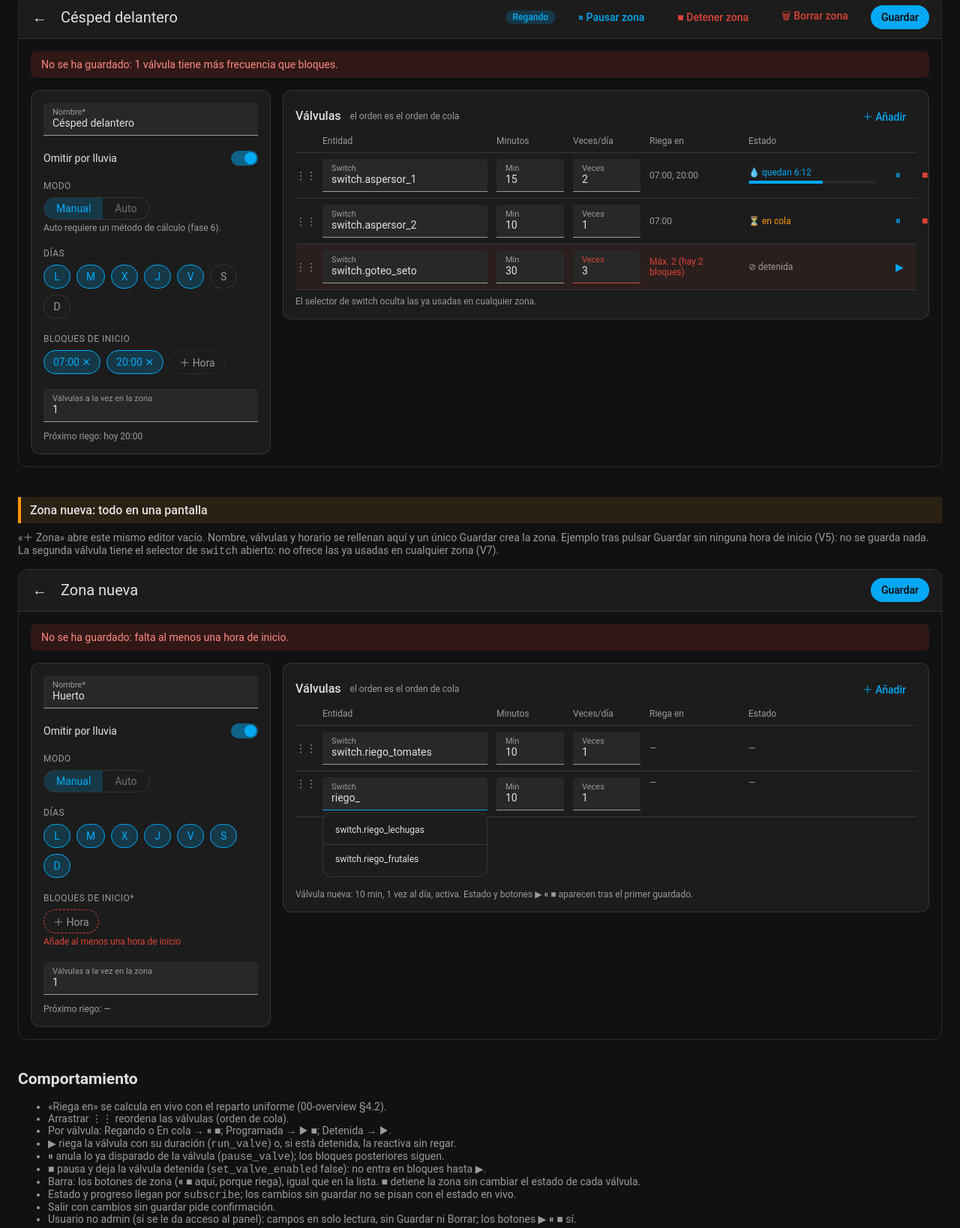
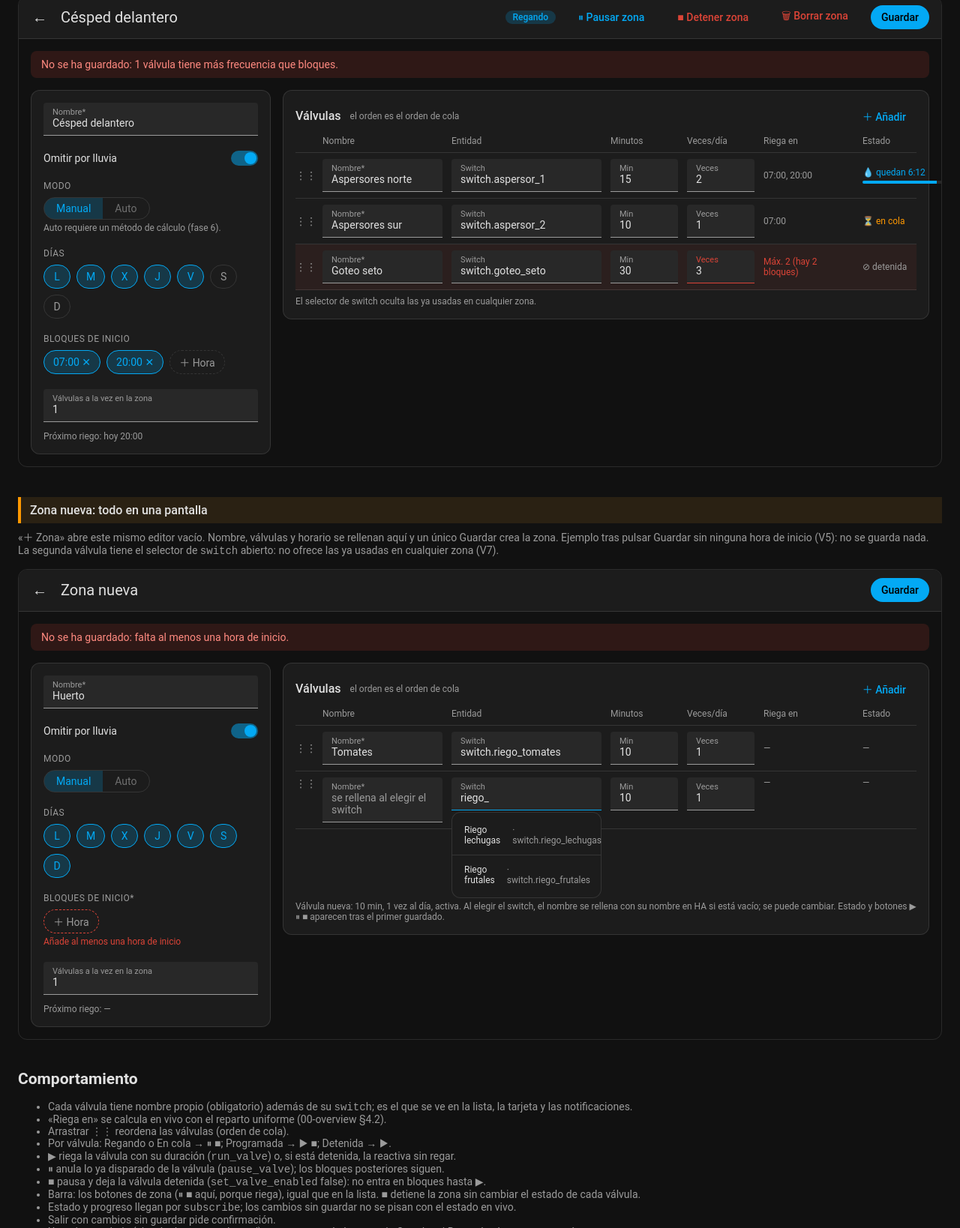
Before and after one commit to sigergy/irrigation-scheduler, a plain HTML site: page docs/mockups/02-zone-editor.html in a window 1280 px wide. Shown: the part 278-1916 px from the top of the page at 75% size. Drawn offline with Linux system fonts and the light colour scheme.

Commit message:
docs: nombre propio por válvula (V12) en modelo, editor, lista y tarjeta
Co-Authored-By: Claude Opus 5.5 <noreply@anthropic.com>
Claude-Session: https://claude.ai/code/session_01WV1mBobV5gh8VFAYXxsXRc

```diff
--- a/docs/mockups/02-zone-editor.html
+++ b/docs/mockups/02-zone-editor.html
@@ -6,7 +6,7 @@
 <link rel="stylesheet" href="ha.css">
 <style>
   /* columna extra de estado en vivo respecto a .valve de ha.css */
-  .valve { grid-template-columns: 24px minmax(220px, 1fr) 90px 90px 120px 170px 96px 24px; }
+  .valve { grid-template-columns: 24px minmax(160px, 1fr) minmax(200px, 1fr) 90px 90px 120px 170px 96px 24px; }
   /* los campos se ajustan a su columna (ha.css les da min-width 120px) */
   .valve .field { min-width: 0; }
   /* el editor usa todo el ancho útil para que la tabla de válvulas respire */
@@ -55,10 +55,10 @@
           <div class="row"><h3>Válvulas</h3><span class="muted small">el orden es el orden de cola</span>
             <span class="spacer"></span><button class="btn">＋ Añadir</button></div>
           <div class="valve muted small">
-            <span></span><span>Entidad</span><span>Minutos</span><span>Veces/día</span><span>Riega en</span><span>Estado</span><span></span><span></span>
+            <span></span><span>Nombre</span><span>Entidad</span><span>Minutos</span><span>Veces/día</span><span>Riega en</span><span>Estado</span><span></span><span></span>
           </div>
           <div class="valve">
-            <span class="handle">⋮⋮</span><div class="field"><label>Switch</label>switch.aspersor_1</div>
+            <span class="handle">⋮⋮</span><div class="field"><label>Nombre*</label>Aspersores norte</div><div class="field"><label>Switch</label>switch.aspersor_1</div>
             <div class="field"><label>Min</label>15</div><div class="field"><label>Veces</label>2</div>
             <span class="small muted">07:00, 20:00</span>
             <div><div class="small" style="color:var(--primary-color)">💧 quedan 6:12</div>
@@ -66,14 +66,14 @@
             <span><button class="btn" title="Pausar">⏸</button><button class="btn danger" title="Detener">■</button></span><span class="muted">✕</span>
           </div>
           <div class="valve">
-            <span class="handle">⋮⋮</span><div class="field"><label>Switch</label>switch.aspersor_2</div>
+            <span class="handle">⋮⋮</span><div class="field"><label>Nombre*</label>Aspersores sur</div><div class="field"><label>Switch</label>switch.aspersor_2</div>
             <div class="field"><label>Min</label>10</div><div class="field"><label>Veces</label>1</div>
             <span class="small muted">07:00</span>
             <span class="small" style="color:var(--accent-color)">⏳ en cola</span>
             <span><button class="btn" title="Pausar">⏸</button><button class="btn danger" title="Detener">■</button></span><span class="muted">✕</span>
           </div>
           <div class="valve error">
-            <span class="handle">⋮⋮</span><div class="field"><label>Switch</label>switch.goteo_seto</div>
+            <span class="handle">⋮⋮</span><div class="field"><label>Nombre*</label>Goteo seto</div><div class="field"><label>Switch</label>switch.goteo_seto</div>
             <div class="field"><label>Min</label>30</div><div class="field error"><label>Veces</label>3</div>
             <span class="error-text">Máx. 2 (hay 2 bloques)</span>
             <span class="small muted">⊘ detenida</span>
@@ -118,26 +118,28 @@
           <div class="row"><h3>Válvulas</h3><span class="muted small">el orden es el orden de cola</span>
             <span class="spacer"></span><button class="btn">＋ Añadir</button></div>
           <div class="valve muted small">
-            <span></span><span>Entidad</span><span>Minutos</span><span>Veces/día</span><span>Riega en</span><span>Estado</span><span></span><span></span>
+            <span></span><span>Nombre</span><span>Entidad</span><span>Minutos</span><span>Veces/día</span><span>Riega en</span><span>Estado</span><span></span><span></span>
           </div>
           <div class="valve">
-            <span class="handle">⋮⋮</span><div class="field"><label>Switch</label>switch.riego_tomates</div>
+            <span class="handle">⋮⋮</span><div class="field"><label>Nombre*</label>Tomates</div><div class="field"><label>Switch</label>switch.riego_tomates</div>
             <div class="field"><label>Min</label>10</div><div class="field"><label>Veces</label>1</div>
             <span class="small muted">—</span><span class="small muted">—</span><span></span><span class="muted">✕</span>
           </div>
           <div class="valve" style="align-items:start">
             <span class="handle">⋮⋮</span>
+            <div class="field"><label>Nombre*</label><span class="muted">se rellena al elegir el switch</span></div>
             <div style="position:relative">
               <div class="field" style="border-color:var(--primary-color)"><label>Switch</label>riego_</div>
               <div class="card" style="position:absolute; left:0; right:0; top:100%; z-index:2; padding:4px 0; margin-top:2px">
-                <div class="list-row small">switch.riego_lechugas</div>
-                <div class="list-row small">switch.riego_frutales</div>
+                <div class="list-row small">Riego lechugas <span class="muted">· switch.riego_lechugas</span></div>
+                <div class="list-row small">Riego frutales <span class="muted">· switch.riego_frutales</span></div>
               </div>
             </div>
             <div class="field"><label>Min</label>10</div><div class="field"><label>Veces</label>1</div>
             <span class="small muted">—</span><span class="small muted">—</span><span></span><span class="muted">✕</span>
           </div>
-          <div class="muted small" style="margin-top:96px">Válvula nueva: 10 min, 1 vez al día, activa.
+          <div class="muted small" style="margin-top:96px">Válvula nueva: 10 min, 1 vez al día, activa. Al elegir el switch,
+            el nombre se rellena con su nombre en HA si está vacío; se puede cambiar.
             Estado y botones ▶ ⏸ ■ aparecen tras el primer guardado.</div>
         </div>
       </div>
@@ -146,6 +148,7 @@
 
   <h2 style="margin-top:40px">Comportamiento</h2>
   <ul class="muted">
+    <li>Cada válvula tiene nombre propio (obligatorio) además de su <code>switch</code>; es el que se ve en la lista, la tarjeta y las notificaciones.</li>
     <li>«Riega en» se calcula en vivo con el reparto uniforme (00-overview §4.2).</li>
     <li>Arrastrar ⋮⋮ reordena las válvulas (orden de cola).</li>
     <li>Por válvula: Regando o En cola → ⏸ ■; Programada → ▶ ■; Detenida → ▶.</li>
```
Also changed, not shown: docs/mockups/01-zone-list.html (+1 -1 lines), docs/mockups/04-cards.html (+4 -4 lines), docs/specs/00-overview.md (+2 -0 lines), docs/specs/02-frontend.md (+6 -1 lines).
